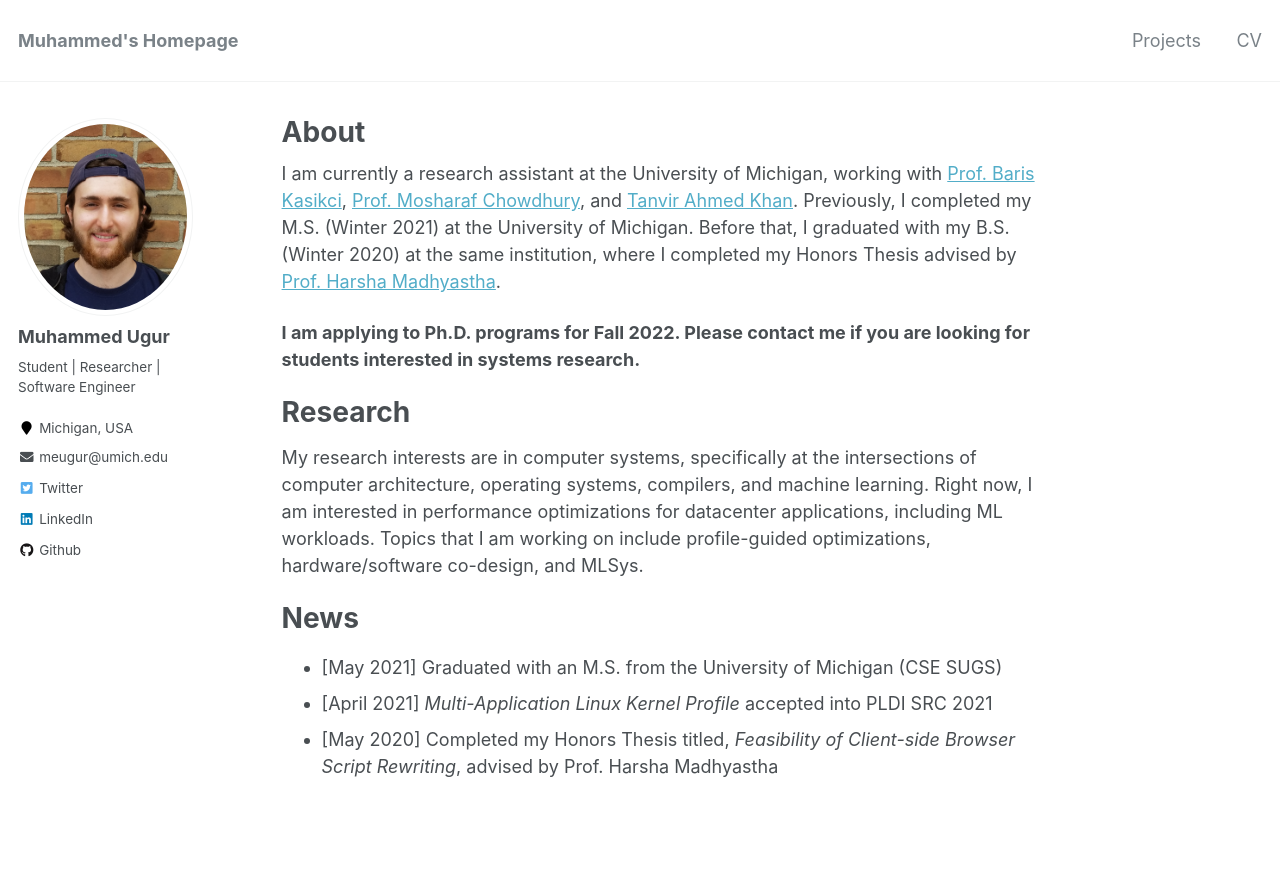
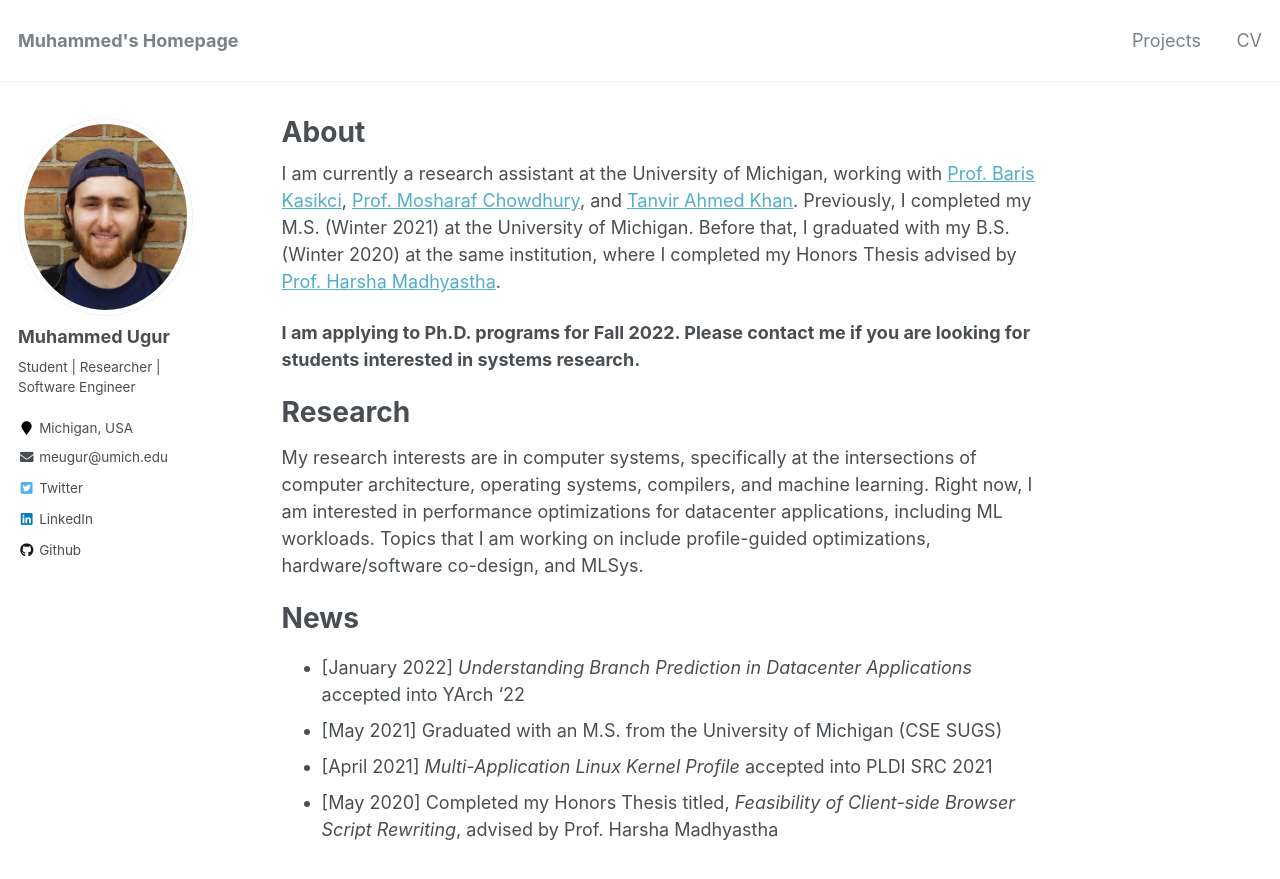
Before and after one commit to meugur/meugur.github.io, a Jekyll site: the page built from _pages/about.md, in a window 1280 px wide and 1050 px high. Shown: the top 879 px of the window. Built offline with Jekyll 4.4.1, drawn with Linux system fonts in a browser that asks for light colours.

Commit message:
Added google verification
Added YArch news

```diff
--- a/_includes/head.html
+++ b/_includes/head.html
@@ -19,3 +19,4 @@
 <link rel="stylesheet" href="{{ base_path }}/assets/css/main.css">
 
 <meta http-equiv="cleartype" content="on">
+<meta name="google-site-verification" content="CNDEV3wxyHTQ9I4H83YWHgxFC5MKbJ4xaJKlSLOViSY" />
--- a/_pages/about.md
+++ b/_pages/about.md
@@ -18,6 +18,7 @@ My research interests are in computer systems, specifically at the intersections
 
 News
 ======
+* [January 2022] _Understanding Branch Prediction in Datacenter Applications_ accepted into YArch '22
 * [May 2021] Graduated with an M.S. from the University of Michigan (CSE SUGS)
 * [April 2021] _Multi-Application Linux Kernel Profile_ accepted into PLDI SRC 2021
 * [May 2020] Completed my Honors Thesis titled, _Feasibility of Client-side Browser Script Rewriting_, advised by Prof. Harsha Madhyastha
```
